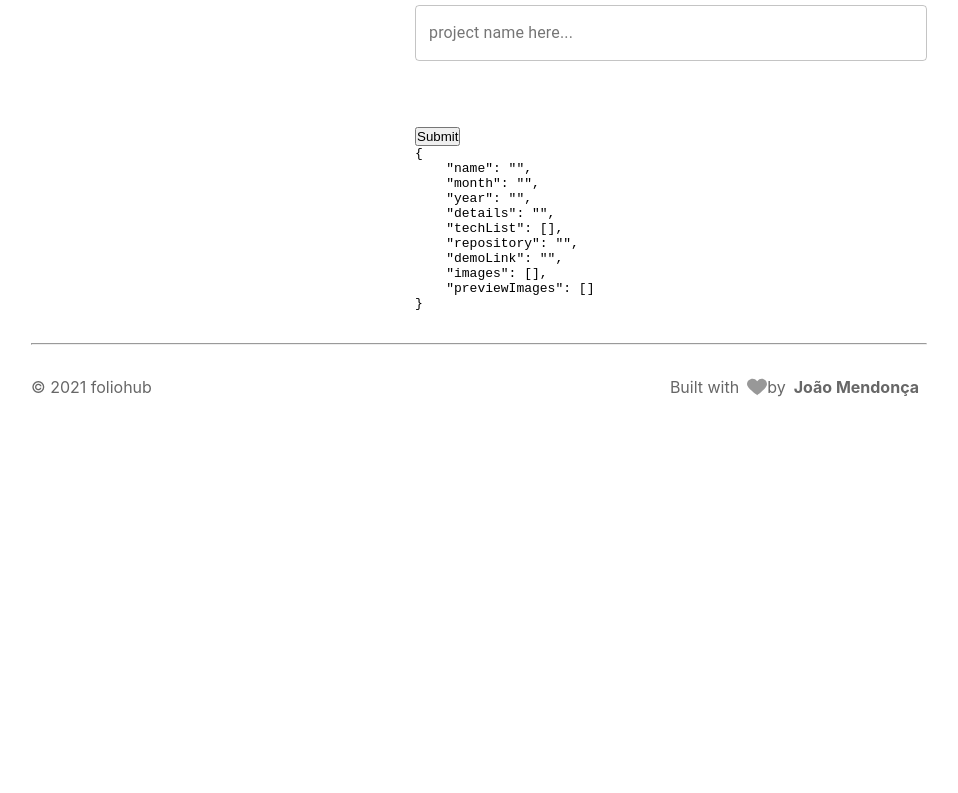
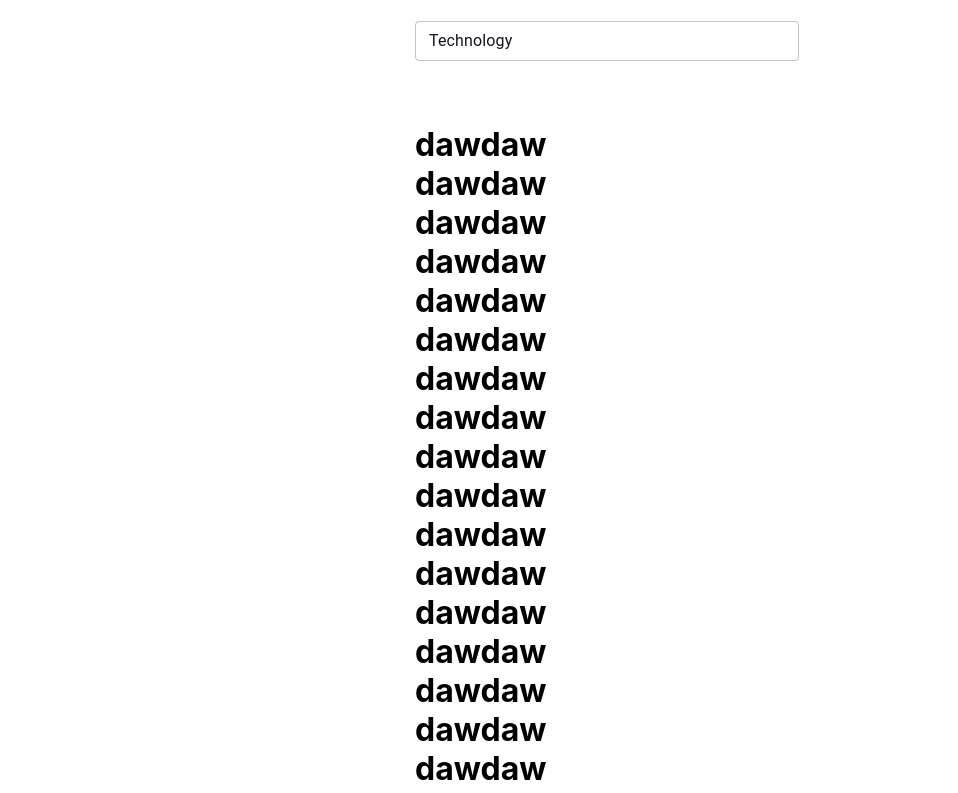
Before and after one commit to joaomendoncaa/foliobox-frontend, a Next.js app: page /new-project in a window 1280 px wide. Shown: the part 1080-1873 px from the top of the page, without its empty margins (161-1119 px from the left). Before the commit the page ends 1509 px from the top, so only its background shows below. Built offline with nearby package versions, Linux system fonts and the light colour scheme.

Commit message:
NewProject Form Development

```diff
--- a/components/Footer/styles.js
+++ b/components/Footer/styles.js
@@ -1,7 +1,7 @@
 import styled from 'styled-components'
 
 export const Container = styled.div`
-    width: calc(100%);
+    width: 100%;
     padding: .5rem var(--horizontal-padding);
 
     ${props => (props.isPositionAbsolute === true) ? 'position: absolute;bottom: 1rem;left: 0;z-index: 1;' : ''}
--- a/components/NewProjectFormComponents/ProjectDate/index.js
+++ b/components/NewProjectFormComponents/ProjectDate/index.js
@@ -1,6 +1,6 @@
 //Package imports
 import { useContext, useState } from 'react'
-import { makeStyles } from '@material-ui/core/styles';
+import { makeStyles } from '@material-ui/core/styles'
 import { Select, MenuItem, FormControl, InputLabel } from '@material-ui/core'
 import { useField } from 'formik'
 
--- a/components/NewProjectFormComponents/ProjectTechnologies/index.js
+++ b/components/NewProjectFormComponents/ProjectTechnologies/index.js
@@ -1,6 +1,7 @@
 //Package imports
-import { useContext } from 'react'
-import { TextField } from '@material-ui/core'
+import { useContext, useState, useRef, useEffect } from 'react'
+import { makeStyles } from '@material-ui/core/styles'
+import { TextField, Button } from '@material-ui/core'
 import { useField } from 'formik'
 
 //Context imports
@@ -10,31 +11,100 @@ import NewProjectFormContext from '../../../context/NewProjectFormContext'
 import {
     Container,
     Title,
-    Description
+    Description,
+    TechnologiesWrapper,
+    TechItem,
+    DeleteTechButton,
+    InputWrapper
 } from './styles'
 
-export default function ProjectName({ ...props }) {
+const useStyles = makeStyles((theme) => ({
+    input: {
+        minWidth: '100%'
+    }
+}))
+
+export default function ProjectName(props) {
+    const classes = useStyles()
+    const input = useRef()
+    const { push, remove } = props.fieldArrayProps
+
     const { formData, updateData } = useContext(NewProjectFormContext)
-    const [field, meta] = useField('techList')
+    const [techListField, meta] = useField('techList')
+    const [newTech, setNewTech] = useState('')
+    const [isInputOnFocus, setisInputOnFocus] = useState(false)
+
+    useEffect(() => {
+        window.add
+    })
+
+    const addTech = () => {
+        push(newTech)
+        setNewTech('')
+    }
+
+    const addTechWithCommaShortcut = (event) => {
+        const { keyCode } = event
+
+        if (keyCode === 188) {
+            const inputValue = event.target.value.split(",")[0]
+
+            setNewTech(inputValue)
+            addTech()
+        }
+    }
 
     return (
         <Container>
             <Title>Project Technologies</Title>
-            <Description>Give an original name to your project</Description>
-            <TextField
-                variant='outlined'
-                label='project name here...'
-                type="text"
-                className="name-input"
-                inputProps={{ maxLength: 15 }}
-                name="name"
-                {...field}
-                {...props}
-                error={meta.touched && meta.error ? true : false}
-                helperText={meta.touched && meta.error ? meta.error : null}
-                value={formData.name.toString().toUpperCase()}
-                onChange={updateData} />
-
+            <Description>List a max of 6 technologies you used on the project</Description>
+            <TechnologiesWrapper>
+                {techListField.value.map((tech, index) => (
+                    <TechItem key={index}>
+                        <span>{tech.toLowerCase()}</span>
+                        <DeleteTechButton type="button" onClick={() => remove(index)}>
+                            <svg width="11" height="11" viewBox="0 0 11 11" fill="none" xmlns="http://www.w3.org/2000/svg">
+                                <path d="M11 1.57135L9.42865 0L5.5 3.92865L1.57135 0L0 1.57135L3.92865 5.5L0 9.42865L1.57135 11L5.5 7.07135L9.42865 11L11 9.42865L7.07135 5.5L11 1.57135Z" fill="black" />
+                            </svg>
+                        </DeleteTechButton>
+                    </TechItem>
+                ))}
+            </TechnologiesWrapper>
+            {(techListField.value.length <= 5) && (
+                <InputWrapper>
+                    <div className='input-holder'>
+                        <TextField
+                            variant='outlined'
+                            label='Technology'
+                            placeholder='react, javascript, elixir, php'
+                            type="text"
+                            className={classes.input}
+                            inputProps={{
+                                maxLength: 10
+                            }}
+                            onFocus={event => event.target.addEventListener('keydown', e => addTechWithCommaShortcut(e))}
+                            onBlur={event => event.target.removeEventListener('keydown', addTechWithCommaShortcut)}
+                            InputLabelProps={{
+                                className: 'input-label'
+                            }}
+                            size="small"
+                            value={newTech}
+                            onChange={event => setNewTech(event.target.value)} />
+                        {(newTech.length >= 1) && (
+                            <span className='textfield-shortcut-reference'>,</span>
+                        )}
+                    </div>
+                    {(newTech.length >= 1) && (
+                        <Button
+                            type="submit"
+                            variant="contained"
+                            className='button-add-tech'
+                            onClick={() => addTech()}>
+                            ADD TECHNOLOGY
+                        </Button>
+                    )}
+                </InputWrapper>
+            )}
         </Container>
     )
 }
--- a/components/NewProjectFormComponents/ProjectTechnologies/styles.js
+++ b/components/NewProjectFormComponents/ProjectTechnologies/styles.js
@@ -20,3 +20,105 @@ export const Description = styled.span`
 
     color: var(--text-secondary-dark);
 `
+
+export const TechnologiesWrapper = styled.div`
+    width: 100%;
+    display: flex;
+    flex-wrap: wrap;
+
+    margin-bottom: 1rem;
+
+    div {
+        margin-right: 1rem;
+        margin-bottom: .75rem;
+    }
+`
+
+export const TechItem = styled.div`
+    display: flex;
+    flex-direction: row;
+    justify-content: space-between;
+    align-content: center;
+
+    padding: .2rem .5rem;
+
+    border-radius: 4px;
+
+    background: #F5F5F5;
+
+    span {
+        font-weight: 600;
+        margin-right: 1rem;
+    }
+`
+
+export const DeleteTechButton = styled.button`
+    cursor: pointer;
+    background: none;
+    border: none;
+    padding: .25rem;
+
+    outline: none;
+`
+
+export const InputWrapper = styled.div`
+    display: flex;
+    flex-direction: column;
+    justify-content: space-between;
+    align-items: center;
+
+    .input-holder {
+        position: relative;
+        width: 75%;
+    }
+
+    .input-label {
+        color: var(--primary-darkblue)!important;
+    }
+
+    .textfield-shortcut-reference {
+        position: absolute;
+        right: 0.5rem;
+        top: .5rem;
+        bottom: .5rem;
+
+        padding: .025rem .5rem;
+
+        animation: pop-in .1s forwards ease-in;
+
+        border: 1px solid var(--primary-darkblue);
+        border-radius: 2.5px;
+
+        color: var(--primary-darkblue);
+    }
+
+    .button-add-tech {
+        background: var(--primary-darkblue);
+        color: #fff;
+
+        width: 20%;
+
+        animation: pop-in .1s forwards ease-in;
+
+        &:hover {
+            background: var(--primary-darkblue);
+            color: #fff;
+        }
+    }
+
+    @media (min-width: 600px) {}
+    @media (min-width: 900px) {
+        flex-direction: row;
+    }
+    @media (min-width: 1200px) {}
+    @media (min-width: 1800px) {}
+
+    @keyframes pop-in {
+        from {
+            transform: scale(0);
+        }
+        to {
+            transform: scale(1);
+        }
+    }
+`
--- a/components/PreviewProjectCard/index.js
+++ b/components/PreviewProjectCard/index.js
@@ -21,7 +21,7 @@ export default function PreviewProjectCard({ projectName, projectMonth, projectY
     useEffect(() => {
         const initialTop = content.current.getBoundingClientRect().top
         const handleScroll = () => {
-            setFixedPosition((window.scrollY + 235) > initialTop)
+            setFixedPosition((window.scrollY + 207) > initialTop)
         }
         window.addEventListener('scroll', handleScroll)
 
--- a/components/PreviewProjectCard/styles.js
+++ b/components/PreviewProjectCard/styles.js
@@ -19,7 +19,7 @@ export const Container = styled.div`
 
     ${props => props.fixed && css`
         position: fixed;
-        top: 515px;
+        top: 207px;
     `}
 `
 
--- a/pages/new-project.js
+++ b/pages/new-project.js
@@ -3,7 +3,7 @@ import { useMediaQuery } from 'react-responsive'
 import { FormEvent, useState, ChangeEvent } from 'react'
 import { Router, useRouter } from 'next/router'
 import Head from 'next/head'
-import { Form, Formik, Field } from 'formik'
+import { Form, Formik, Field, FieldArray } from 'formik'
 import * as Yup from 'yup'
 
 //Components imports
@@ -146,7 +146,35 @@ export default function NewProject() {
                                 <Field setFieldValue={setFieldValue} as={ProjectName} />
                                 <Field setFieldValue={setFieldValue} as={ProjectDate} />
                                 <Field setFieldValue={setFieldValue} as={ProjectDetails} />
-                                <ProjectTechnologies />
+                                <FieldArray name='techList'>
+                                    {({ push, remove }) => (
+                                        <ProjectTechnologies fieldArrayProps={{
+                                            push,
+                                            remove,
+                                            values
+                                        }} />
+                                    )}
+                                </FieldArray>
+                                <h1>dawdaw</h1>
+                                <h1>dawdaw</h1>
+                                <h1>dawdaw</h1>
+                                <h1>dawdaw</h1>
+                                <h1>dawdaw</h1>
+                                <h1>dawdaw</h1>
+                                <h1>dawdaw</h1>
+                                <h1>dawdaw</h1>
+                                <h1>dawdaw</h1>
+                                <h1>dawdaw</h1>
+                                <h1>dawdaw</h1>
+                                <h1>dawdaw</h1>
+                                <h1>dawdaw</h1>
+                                <h1>dawdaw</h1>
+                                <h1>dawdaw</h1>
+                                <h1>dawdaw</h1>
+                                <h1>dawdaw</h1>
+                                <h1>dawdaw</h1>
+                                <h1>dawdaw</h1>
+                                <h1>dawdaw</h1>
 
                                 <button type="submit">{isSubmitting ? 'Submitting...' : 'Submit'}</button>
 
--- a/styles/NewProject.js
+++ b/styles/NewProject.js
@@ -1,10 +1,13 @@
 import styled from 'styled-components'
 
 export const Container = styled.div`
+    width: 100%;
 `
 
 export const Main = styled.div`
     padding: 4rem var(--horizontal-padding) 0 var(--horizontal-padding);
+
+    width: 100%;
 
     display: grid;
     grid-template:
```
Also changed, not shown: components/NewProjectFormComponents/ProjectDetails/index.js (+6 -1 lines).
